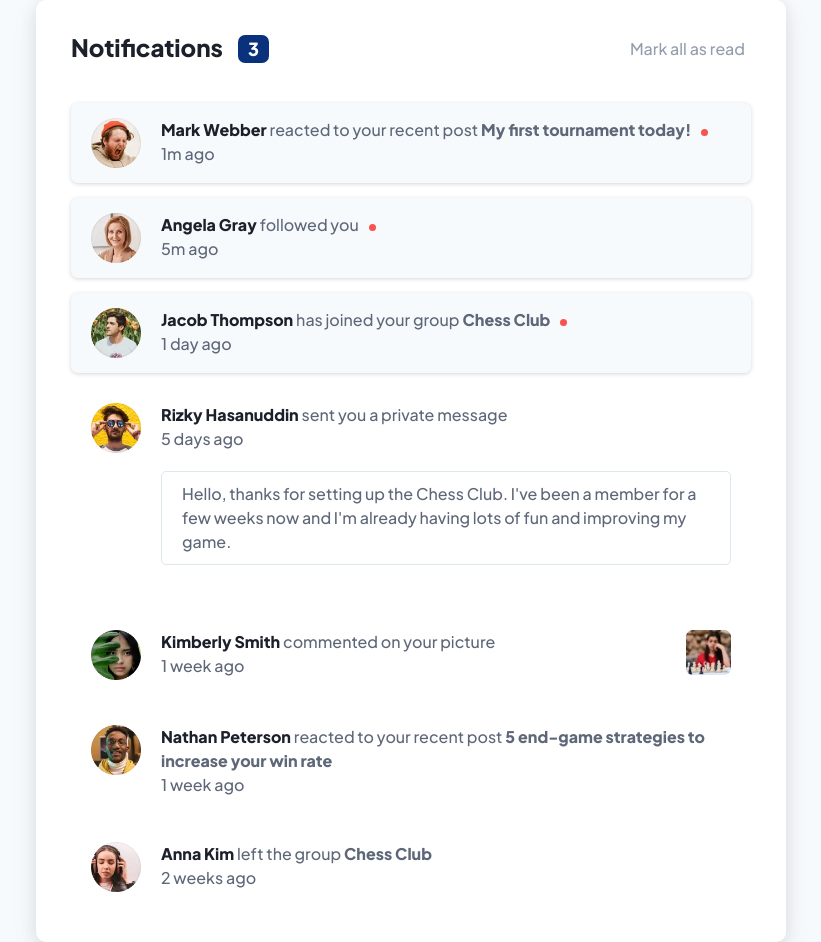
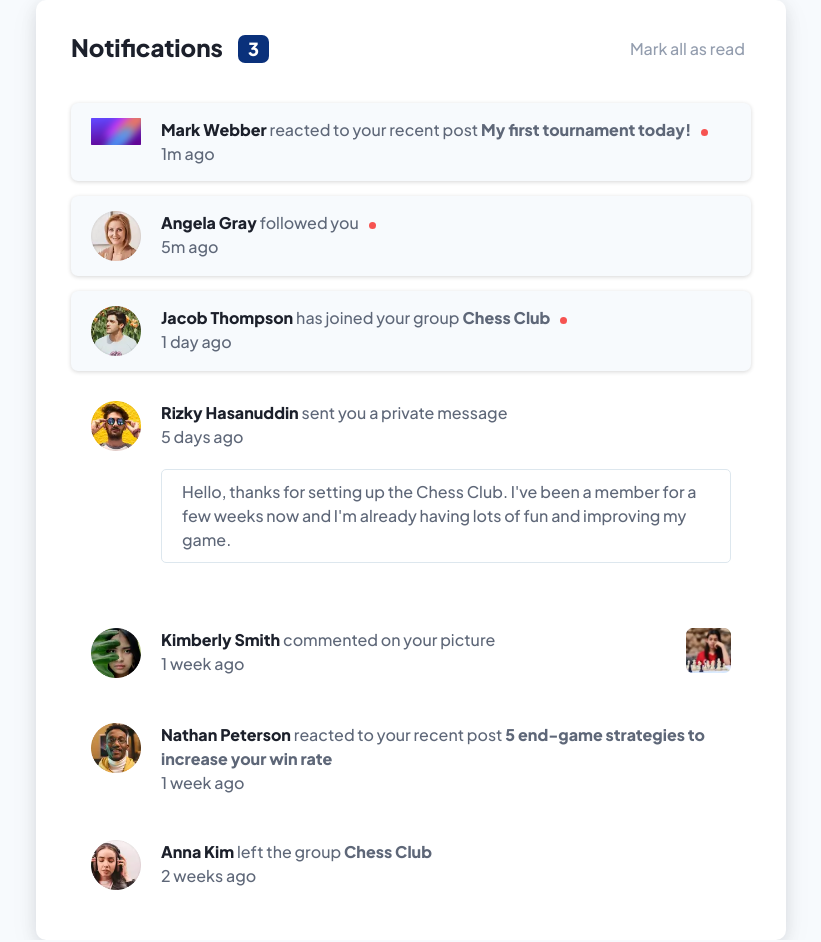
Before and after one commit to Nue12/Notification-page-advance, a React (Vite) app: page / in a window 1280 px wide. Shown: the whole page, without its empty margins (229-1050 px from the left). Built offline with nearby package versions, Linux system fonts and the light colour scheme.

Commit message:
change the image 4

```diff
--- a/data.json
+++ b/data.json
@@ -1,6 +1,6 @@
 [
     {
-        "avatar" : "/src/assets/images/avatar-mark-webber.webp",
+        "avatar" : "/src/assets/images/bg-card-front.png",
         "userName" : "Mark Webber",
         "event" : "react",
         "time" : "1m ago",
--- a/src/component/Noti.jsx
+++ b/src/component/Noti.jsx
@@ -28,7 +28,7 @@ export default function Noti(props) {
         className={checked ? "noti-containerChecked": "noti-containerNoChecked"}
     >
         <div className='avatarAndNoti'>
-            <img src={props.avatar} alt={`${userName}'s avatar`} className='avatar' />
+            <img src={avatar} alt={`${userName}'s avatar`} className='avatar' />
             <div>
                 <div className='noti-line'>
                     <p>
@@ -48,7 +48,7 @@ export default function Noti(props) {
             </div>
         </div>
         {
-            image && <img srcSet={image} alt="img" className='img'/>
+            image && <img src={image} alt="img" className='img'/>
         }
     </section>
   )
```
Also changed, not shown: src/assets/images/bg-card-front.png (added).
